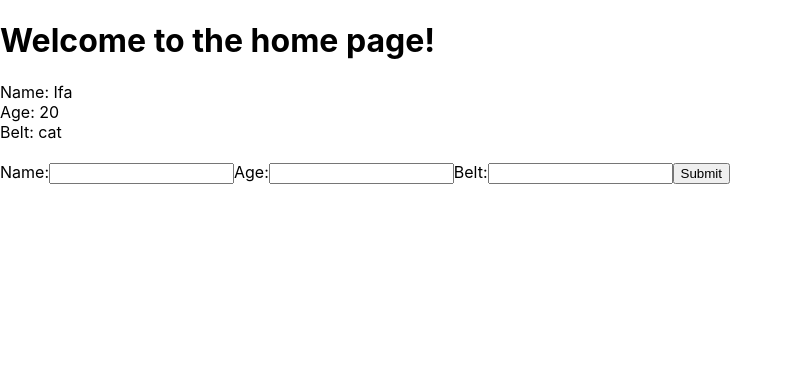
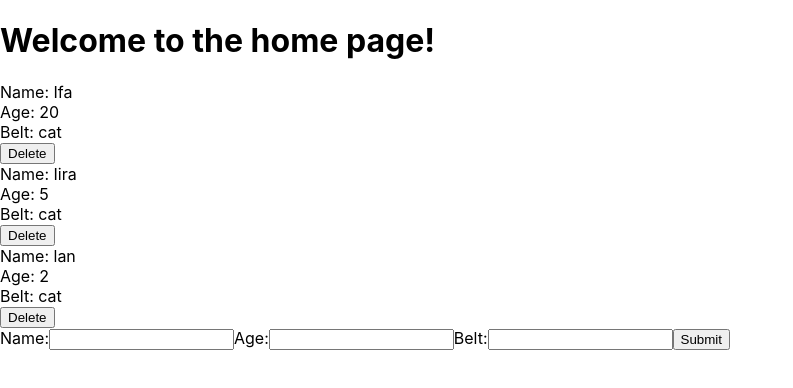
Before and after one commit to AliAzlan1/react_netninja_follow, a React (Create React App) app in the folder myapp/: page / in a window 1280 px wide. Shown: the top 388 px of the page, without its empty margins (0-793 px from the left). Built offline with nearby package versions, Linux system fonts and the light colour scheme; the HTML template or start-up script is replaced by a standard one.

Commit message:
Lesson 19: learnt to delete data

```diff
--- a/myapp/src/App.js
+++ b/myapp/src/App.js
@@ -5,9 +5,9 @@
 class App extends React.Component {
   state = {
     ninjas: [
-      { name:'Ifa', age:20, belt:'cat', id:1 },
-      { name:'Iira', age:5, belt:'cat', id:2 },
-      { name:'lan', age:2, belt:'cat', id:3 },
+      { name: 'Ifa', age: 20, belt: 'cat', id: 1 },
+      { name: 'Iira', age: 5, belt: 'cat', id: 2 },
+      { name: 'lan', age: 2, belt: 'cat', id: 3 },
     ]
   }
   addNinja = (ninja) => {
@@ -17,11 +17,20 @@
       ninjas: ninjas
     })
   }
+  deleteNinja = (id) => {
+    // console.log(id);
+    let ninjas = this.state.ninjas.filter( ninja => {
+      return ninja.id !== id;
+    });
+    this.setState({
+      ninjas: ninjas
+    });
+  }
   render(){
     return (
       <div className="App">
         <h1>Welcome to the home page!</h1>
-        <Ninjas ninjas={this.state.ninjas} />
+        <Ninjas deleteNinja={this.deleteNinja} ninjas={this.state.ninjas} />
         <AddNinja addNinja={this.addNinja}/>
       </div>
     );
--- a/myapp/src/Ninjas.js
+++ b/myapp/src/Ninjas.js
@@ -1,42 +1,17 @@
 import React from 'react';
 
 const Ninjas = (props) => {
-    const {ninjas} = props;
-    // const ninjaList = ninjas.map(ninja=> { //same thing defined below using ternary operator, must use return in last to parse this
-    //     if( ninja.age>5 ){
-    //         return(
-    //             <div className="ninja" key={ ninja.id } >
-    //                 <div>Name: { ninja.name } </div>
-    //                 <div>Age: { ninja.age } </div>
-    //                 <div>Belt: { ninja.belt } </div>
-    //                 <br></br>
-    //             </div>
-    //         )
-    //     } else {
-    //         return null;
-    //     }
-    // })
-
-    // const ninjaList = ninjas.map(ninja=> { //directly using this in return function
-    //     return ninja.age>5 ? (
-    //         <div className="ninja" key={ ninja.id } >
-    //                 <div>Name: { ninja.name } </div>
-    //                 <div>Age: { ninja.age } </div>
-    //                 <div>Belt: { ninja.belt } </div>
-    //                 <br></br>
-    //             </div>
-    //     ) : (null);
-    // });
-
+    const {deleteNinja, ninjas} = props;
     return(
         <div className="ninja-list">
             {
                 ninjas.map(ninja=> {
-                    return ninja.age>5 ? (
+                    return ninja.age>0 ? (
                         <div className="ninja" key={ ninja.id } >
                             <div>Name: { ninja.name } </div>
                             <div>Age: { ninja.age } </div>
                             <div>Belt: { ninja.belt } </div>
+                            <button onClick={() => {deleteNinja(ninja.id)}} >Delete</button>
                             <br></br>
                         </div>
                     ) : (null);
```
